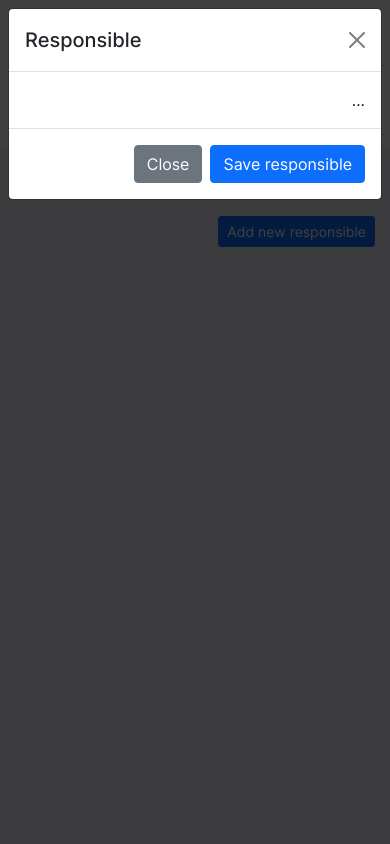
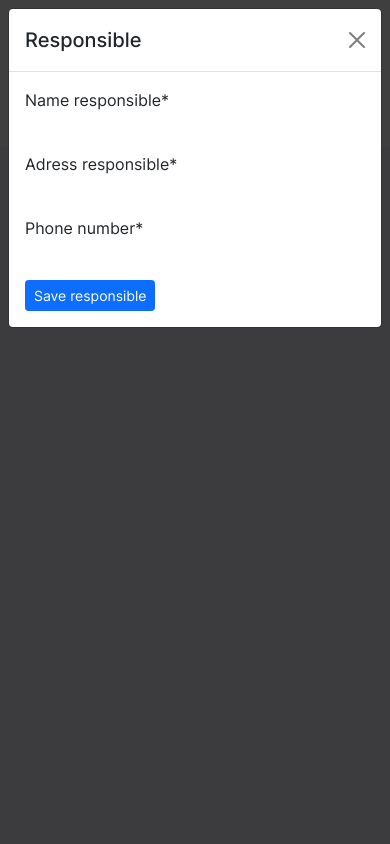
Before and after one commit to Abikwa/django_student_management, a Django app: page /responsibles in a window 390 px wide, after a click on "Add new responsible". Run offline with Django 3.2, Linux system fonts and the light colour scheme; data that the repository does not hold is empty; some libraries are stand-ins or nearby versions.

Commit message:
add form responsive

```diff
--- a/django_demoapp/templates/django_demoapp/responsibles/index.html
+++ b/django_demoapp/templates/django_demoapp/responsibles/index.html
@@ -1,4 +1,5 @@
 {% extends 'django_demoapp/layout/default.html' %}
+{% load crispy_forms_tags %}
 {% block content %}
 
     <main class="main users chart-page" id="skip-target">
@@ -19,12 +20,16 @@
                       <button type="button" class="btn-close" data-bs-dismiss="modal" aria-label="Close"></button>
                     </div>
                     <div class="modal-body">
-                      ...
+                      <form method="POST" class="text-start bg-secondary-50">
+                        {% csrf_token %}
+                        {{ form|crispy}}
+                        <button class="btn btn-primary btn-sm">Save responsible</button>
+                      </form>
                     </div>
-                    <div class="modal-footer">
-                      <button type="button" class="btn btn-secondary" data-bs-dismiss="modal">Close</button>
-                      <button type="button" class="btn btn-primary">Save responsible</button>
-                    </div>
+                    <!-- <div class="modal-footer">
+                      <button type="button" class="btn btn-secondary btn-sm" data-bs-dismiss="modal">Close</button>
+                      <button type="button" class="btn btn-primary btn-sm">Save responsible</button>
+                    </div> -->
                   </div>
                 </div>
               </div>
@@ -52,7 +57,7 @@
                               <i data-feather="more-horizontal" aria-hidden="true"></i>
                             </button>
                             <ul class="users-item-dropdown dropdown">
-                              <li><a href="##">Edit</a></li>
+                              <li><a href="/responsibles/{{ responsible.pk}}">detail</a></li>
                               <li><a href="##">Quick edit</a></li>
                               <li><a href="##">Trash</a></li>
                             </ul>
```
